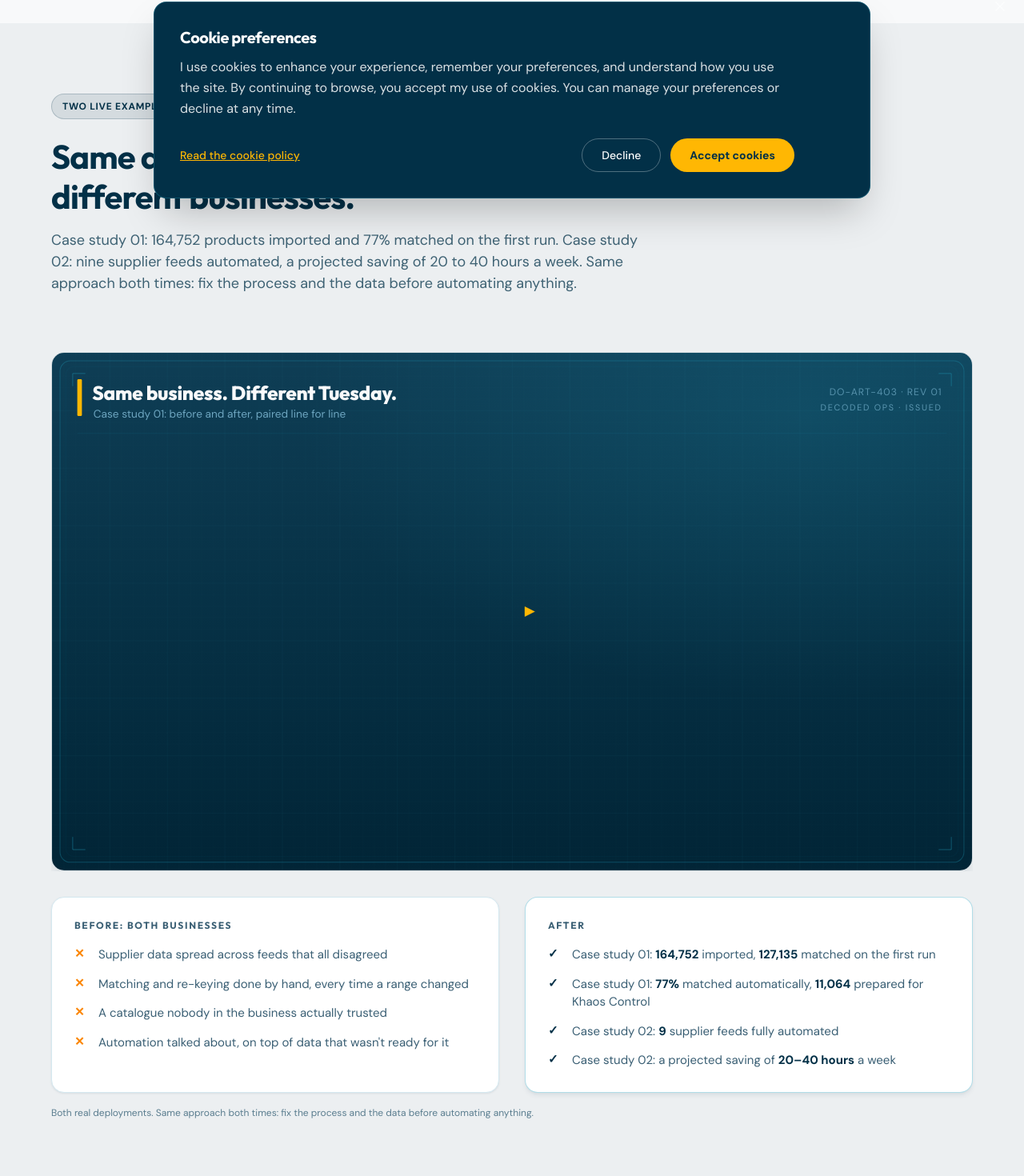
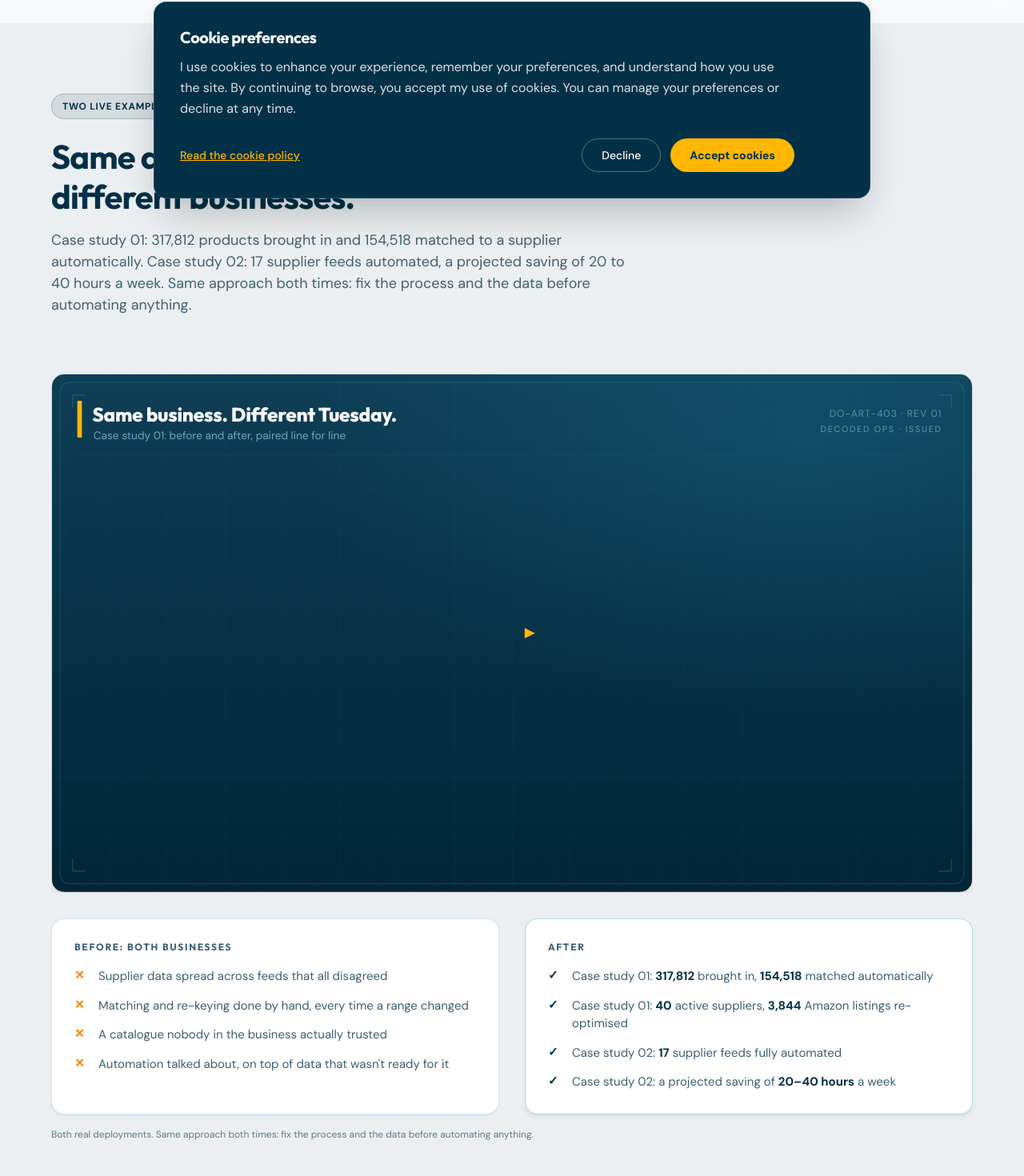
Before and after one commit to craigblackman1-rgb/decoded-ops-site, a Next.js app: page /transform in a window 1280 px wide. Shown: the part 528-1998 px from the top of the page at 80% size. Built offline with nearby package versions, Linux system fonts and the light colour scheme.

Commit message:
fix(site): 23 Sep figures, remove Khaos (CR-WEB-050)

```diff
--- a/app/apps/data-app/page.tsx
+++ b/app/apps/data-app/page.tsx
@@ -128,8 +128,7 @@ export default function DataAppPage() {
                         className="p-node" strokeWidth="1.4"/>
                   <text x="310" y="612" className="p-ink" fontFamily="Outfit,sans-serif" fontWeight="700"
                         fontSize="26">The platform you run today</text>
-                  <text x="310" y="646" className="p-mono" fontSize="18" opacity=".85">Khaos Control ·
-                    Symphony · or this system, once it has earned it</text>
+                  <text x="310" y="646" className="p-mono" fontSize="18" opacity=".85">Your ERP · or this system, once it has earned it</text>
                   <text x="1400" y="628" textAnchor="end" className="p-mono" fontSize="17"
                         letterSpacing="1.5" opacity=".55">STAYS AS IT IS</text>
                 </g>
@@ -205,16 +204,16 @@ export default function DataAppPage() {
 
           <div className="grid grid--3" style={{ marginTop: 44 }}>
             <div className="stat">
-              <p className="stat-num num">164,752</p>
-              <p className="stat-label">products imported from supplier feeds</p>
+              <p className="stat-num num">317,812</p>
+              <p className="stat-label">products brought in from supplier feeds</p>
             </div>
             <div className="stat">
-              <p className="stat-num num">77%</p>
-              <p className="stat-label">matched automatically on the first run</p>
+              <p className="stat-num num">154,518</p>
+              <p className="stat-label">matched to a supplier automatically</p>
             </div>
             <div className="stat">
-              <p className="stat-num num">11,064</p>
-              <p className="stat-label">matched and prepared for the Khaos Control catalogue within weeks</p>
+              <p className="stat-num num">40</p>
+              <p className="stat-label">active suppliers feeding in</p>
             </div>
           </div>
 
--- a/app/apps/page.tsx
+++ b/app/apps/page.tsx
@@ -66,7 +66,7 @@ export default function AppsPage() {
               </div>
               <p>Storefront build and migration, scoped to what your customers actually need.
                 A full migration off WooCommerce, a new storefront, and reintegration back
-                into Khaos Control is the worked example.</p>
+                into one clean, matched list is the worked example.</p>
               <span className="go">See how it works</span>
             </Link>
           </div>
@@ -138,7 +138,7 @@ export default function AppsPage() {
                   <text x="800" y="442" textAnchor="middle" className="p-ink" fontFamily="Outfit,sans-serif"
                         fontWeight="800" fontSize="26">Your platform</text>
                   <text x="800" y="472" textAnchor="middle" className="p-accent-ink" fontSize="16"
-                        fontWeight="600">Khaos Control · Symphony · yours · or the Data App itself</text>
+                        fontWeight="600">Your ERP · your website · or the Data App itself</text>
                 </g>
 
                 <g className="sk-dots">
--- a/app/page.tsx
+++ b/app/page.tsx
@@ -263,39 +263,37 @@ export default function HomePage() {
                     {/* 1 · rows imported */}
                     <g className="sk-fade sk-s2">
                       <text x="60" y="252" className="p-mono" fontSize="17" letterSpacing="1.6"
-                            opacity=".55">ROWS IMPORTED</text>
-                      <text x="60" y="282" className="p-mono" fontSize="16" opacity=".4">supplier feeds</text>
+                            opacity=".55">PRODUCTS BROUGHT IN</text>
+                      <text x="60" y="282" className="p-mono" fontSize="16" opacity=".4">from supplier feeds</text>
                       <rect x="430" y="228" width="1080" height="62" rx="6" fill="url(#ms-bar)"
                             className="p-node" strokeWidth="1"/>
                       <text x="458" y="270" className="p-ink" fontFamily="Outfit,sans-serif"
-                            fontWeight="700" fontSize="30">164,752</text>
+                            fontWeight="700" fontSize="30">317,812</text>
                     </g>
 
                     {/* 2 · matched automatically */}
                     <g className="sk-fade sk-s3">
                       <text x="60" y="372" className="p-mono" fontSize="17" letterSpacing="1.6"
                             opacity=".55">MATCHED AUTOMATICALLY</text>
-                      <text x="60" y="402" className="p-mono" fontSize="16" opacity=".4">first run, no
-                        hand-matching</text>
-                      <rect x="430" y="348" width="833" height="62" rx="6" fill="url(#ms-bar)"
+                      <text x="60" y="402" className="p-mono" fontSize="16" opacity=".4">matched to a supplier</text>
+                      <rect x="430" y="348" width="797" height="62" rx="6" fill="url(#ms-bar)"
                             className="p-node" strokeWidth="1"/>
                       <text x="458" y="390" className="p-ink" fontFamily="Outfit,sans-serif"
-                            fontWeight="700" fontSize="30">127,135</text>
+                            fontWeight="700" fontSize="30">154,518</text>
                       <text x="1291" y="390" className="p-accent-ink" fontFamily="Outfit,sans-serif"
-                            fontWeight="700" fontSize="30">77%</text>
+                            fontWeight="700" fontSize="30">40</text>
                     </g>
 
                     {/* 3 · live. Amber lands once, on the figure that is the point. */}
                     <g className="sk-fade sk-s4">
                       <text x="60" y="492" className="p-mono" fontSize="17" letterSpacing="1.6"
-                            opacity=".55">PREPARED</text>
-                      <text x="60" y="522" className="p-mono" fontSize="16" opacity=".4">to their ERP</text>
+                            opacity=".55">RE-OPTIMISED</text>
+                      <text x="60" y="522" className="p-mono" fontSize="16" opacity=".4">Amazon listings</text>
                       <rect x="430" y="468" width="73" height="62" rx="6" fill="url(#ms-amber-b)"
                             className="p-node-a" strokeWidth="1.4"/>
                       <text x="527" y="510" className="p-accent-ink" fontFamily="Outfit,sans-serif"
-                            fontWeight="700" fontSize="30">11,064</text>
-                      <text x="700" y="510" className="p-mono" fontSize="17" opacity=".5">in range, priced
-                        and published, within weeks</text>
+                            fontWeight="700" fontSize="30">3,844</text>
+                      <text x="630" y="510" className="p-mono" fontSize="17" opacity=".5">ahead of a title-format deadline</text>
                     </g>
 
                     {/* the lever */}
--- a/app/problems/erp-implementation-failure/page.tsx
+++ b/app/problems/erp-implementation-failure/page.tsx
@@ -156,7 +156,7 @@ export default function ERPImplementationFailurePage() {
        <span className="kicker">Before</span>
        <ul style={{ margin: '10px 0 0', padding: 0, listStyle: 'none' }}>
         {[
-         <>The <b>164,752</b> products scattered across supplier feeds</>,
+          <>The <b>317,812</b> products scattered across supplier feeds</>,
          'No consistent SKU to match any of them against',
          'No reliable stock picture for the warehouse or the website',
          'A platform taking the blame for a data problem',
@@ -171,9 +171,9 @@ export default function ERPImplementationFailurePage() {
        <span className="kicker">After</span>
        <ul style={{ margin: '10px 0 0', padding: 0, listStyle: 'none' }}>
         {[
-         <><b>127,135</b> matched automatically on the first run</>,
-         <>A <b>77%</b> match rate, without anyone re-keying a row</>,
-         <><b>11,064</b> matched and prepared for the Khaos Control catalogue within weeks</>,
+         <><b>154,518</b> matched to a supplier automatically</>,
+          <>40 active suppliers feeding in, without anyone re-keying a row</>,
+          <><b>3,844</b> Amazon listings re-optimised ahead of a title-format deadline</>,
          'The platform stayed. The layer around it changed.',
         ].map((item, i) => (
          <li key={i} style={{ fontSize: 'var(--do-text-sm)', marginBottom: 10, color: 'color-mix(in srgb, var(--do-prussian-blue) 74%, transparent)' }}>
--- a/app/sectors/garment-decoration/page.tsx
+++ b/app/sectors/garment-decoration/page.tsx
@@ -288,7 +288,7 @@ export default function GarmentDecorationPage() {
           <span className="eyebrow">Case study</span>
           <h2>ERP and supplier data integration for a decoration business</h2>
           <div className="hair" />
-          <p className="lede">Project-leading a Khaos Control ERP implementation alongside a custom Data App for supplier data, Amazon FBA, and channel automation.</p>
+          <p className="lede">Project-leading an ERP change alongside a custom Data App for supplier data, Amazon FBA, and channel automation.</p>
           <div className="btn-row" style={{ marginTop: '24px' }}>
             <Link className="btn btn--outline" href="/case-studies/case-study-01">Read the case study <ArrowRight size={16} aria-hidden="true" /></Link>
           </div>
--- a/app/transform/page.tsx
+++ b/app/transform/page.tsx
@@ -6,7 +6,7 @@ import s from '@/app/deco-page.module.css';
 
 export const metadata: Metadata = {
   title: 'Transform: Decoded Ops',
-  description: 'Transform is the programme that follows a Clarity Audit. The plan, executed. Measured results: 77% auto-matched, nine supplier feeds fully automated.',
+  description: 'Transform is the programme that follows a Clarity Audit. The plan, executed. Measured results: 154,518 products matched automatically, 17 supplier feeds fully automated.',
   alternates: { canonical: '/transform' },
   openGraph: {
     type: 'website',
@@ -70,8 +70,8 @@ export default function TransformPage() {
         <div className="wrap">
           <span className="eyebrow">Two live examples &middot; DO-ART-403</span>
           <h2>Same approach, twice, in two different businesses.</h2>
-          <p className="lede" style={{ marginTop: 16 }}>Case study 01: 164,752 products imported and 77% matched on
-            the first run. Case study 02: nine supplier feeds automated, a projected saving of 20 to 40
+           <p className="lede" style={{ marginTop: 16 }}>Case study 01: 317,812 products brought in and 154,518 matched to a supplier automatically.
+            Case study 02: 17 supplier feeds automated, a projected saving of 20 to 40
             hours a week. Same approach both times: fix the process and the data before automating
             anything.</p>
 
@@ -90,7 +90,7 @@ export default function TransformPage() {
                         letterSpacing="2" fill="var(--do-prussian-blue)">NOW</text>
                 </g>
                 <g className="sk-fade sk-s3" fontSize="22">
-                  <text x="140" y="322" className="p-ink">164,752 rows, no consistent SKU</text>
+                  <text x="140" y="322" className="p-ink">317,812 rows, no consistent SKU</text>
                   <text x="140" y="392" className="p-ink">Matching done by hand</text>
                   <text x="140" y="462" className="p-ink">Catalogue nobody trusted</text>
                   <text x="140" y="532" className="p-ink">Website and warehouse disagreed</text>
@@ -114,9 +114,9 @@ export default function TransformPage() {
                         letterSpacing="2" fill="var(--do-prussian-blue)">AFTER</text>
                 </g>
                 <g className="sk-fade sk-s5" fontSize="22">
-                  <text x="890" y="322" className="p-ink">127,135 matched on the first run</text>
-                  <text x="890" y="392" className="p-ink">77% matched automatically</text>
-                   <text x="890" y="462" className="p-ink">11,064 prepared for Khaos Control</text>
+                  <text x="890" y="322" className="p-ink">154,518 matched automatically</text>
+                  <text x="890" y="392" className="p-ink">40 active suppliers feeding in</text>
+                   <text x="890" y="462" className="p-ink">Data app (now the ERP)</text>
                   <text x="890" y="532" className="p-ink">One catalogue, every channel</text>
                   <g className="p-scyan" strokeWidth="2.6" strokeLinecap="round"
                      strokeLinejoin="round" fill="none">
@@ -149,9 +149,9 @@ export default function TransformPage() {
             <div className={`${s.baCol} ${s.baColAfter}`} data-od-id="ba-after">
               <h3>After</h3>
               <ul>
-                <li>Case study 01: <strong>164,752</strong> imported, <strong>127,135</strong> matched on the first run</li>
-                 <li>Case study 01: <strong>77%</strong> matched automatically, <strong>11,064</strong> prepared for Khaos Control</li>
-                <li>Case study 02: <strong>9</strong> supplier feeds fully automated</li>
+                <li>Case study 01: <strong>317,812</strong> brought in, <strong>154,518</strong> matched automatically</li>
+                 <li>Case study 01: <strong>40</strong> active suppliers, <strong>3,844</strong> Amazon listings re-optimised</li>
+                <li>Case study 02: <strong>17</strong> supplier feeds fully automated</li>
                 <li>Case study 02: a projected saving of <strong>20–40 hours</strong> a week</li>
               </ul>
             </div>
```
Also changed, not shown: app/apps/commerce/page.tsx (+4 -4 lines), app/problems/data-scattered/page.tsx (+4 -5 lines), .context/lane-briefs/cr-web-050.md (added).
